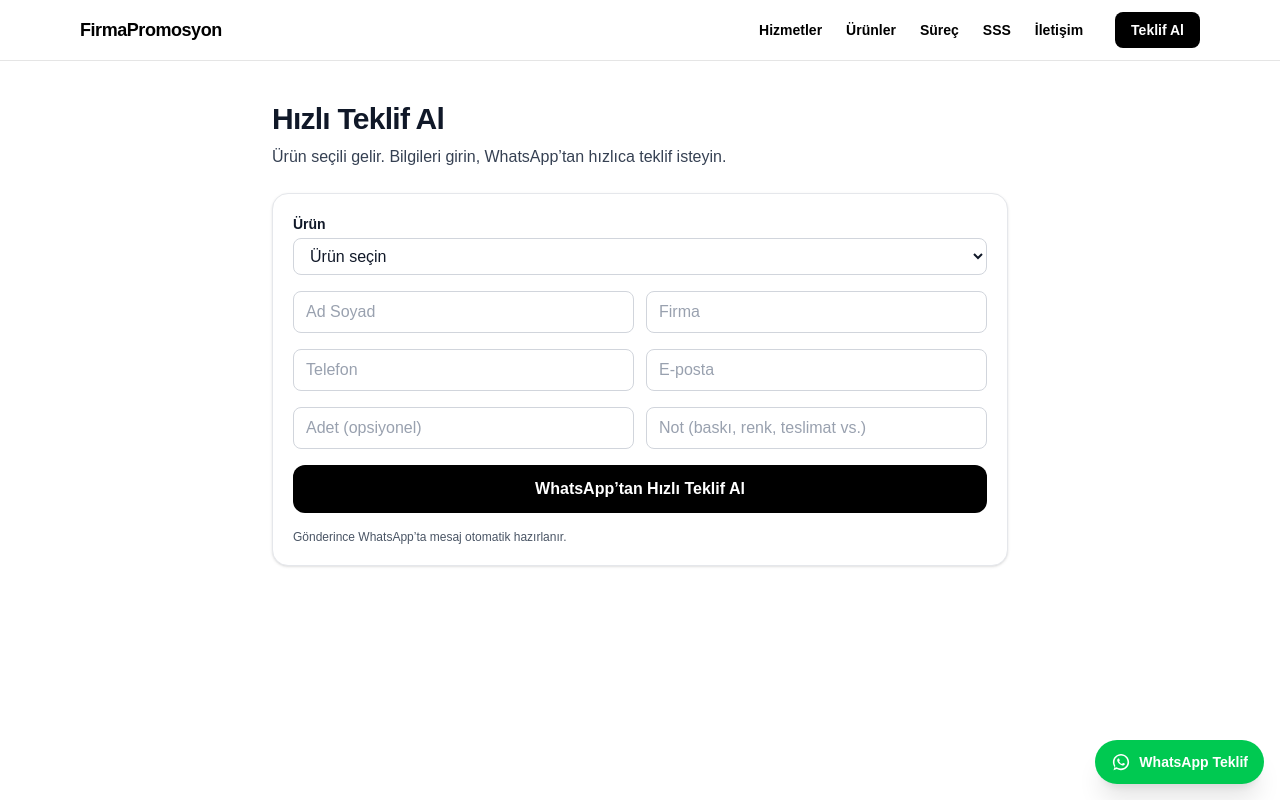
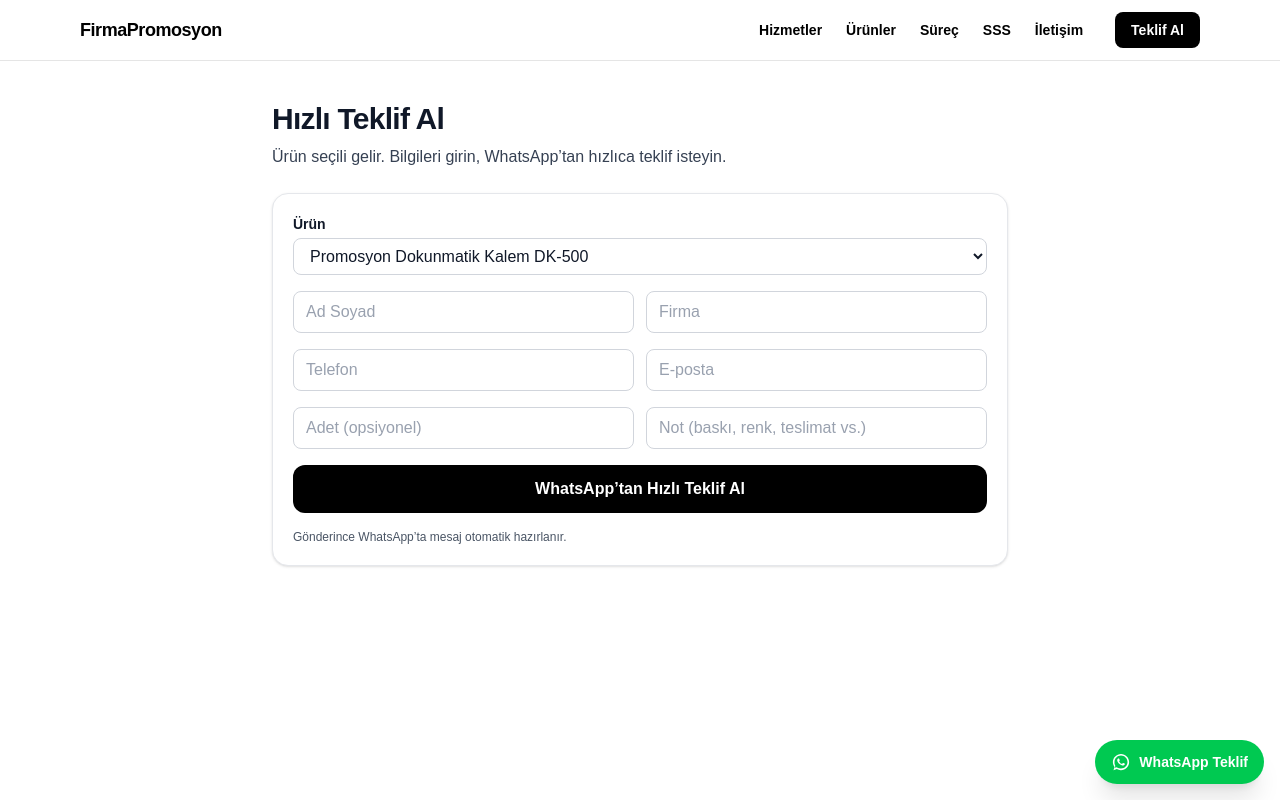
Before and after one commit to berkankocek1-dot/firmapromosyon, a Next.js app: page /teklif in a window 1280 px wide. Shown: the top 800 px of the page. Built offline with nearby package versions, Linux system fonts and the light colour scheme.

Commit message:
Fix auto product selection in offer form (urun + product query support)

```diff
--- a/app/teklif/OfferForm.tsx
+++ b/app/teklif/OfferForm.tsx
@@ -20,24 +20,38 @@
   const [qty, setQty] = useState("");
   const [note, setNote] = useState("");
 
-  // Query'den urun slug al
-  const urunFromQuery = (searchParams.get("urun") || "")
+  // ✅ Query'den ürün slug al (hem urun hem product destekle)
+  const urunFromQuery = (
+    searchParams.get("urun") ||
+    searchParams.get("product") ||
+    ""
+  )
     .toString()
     .trim()
     .toLowerCase();
 
+  // ✅ Query varsa otomatik seç
   useEffect(() => {
     if (!urunFromQuery) return;
     const exists = products.some((p) => p.slug === urunFromQuery);
     if (exists) setProductSlug(urunFromQuery);
   }, [urunFromQuery, products]);
 
+  // ✅ Query yoksa, ilk ürünü default seç (UX için)
+  useEffect(() => {
+    if (!urunFromQuery && !productSlug && products.length) {
+      setProductSlug(products[0].slug);
+    }
+  }, [urunFromQuery, productSlug, products]);
+
   const selectedProduct = useMemo(
     () => products.find((p) => p.slug === productSlug),
     [products, productSlug]
   );
 
-  const lockProduct = Boolean(urunFromQuery) && productSlug === urunFromQuery;
+  // ✅ Query ile geldiyse ürünü kilitle (değiştirilmesin)
+  const lockProduct =
+    Boolean(urunFromQuery) && productSlug === urunFromQuery;
 
   function handleSubmit(e: React.FormEvent) {
     e.preventDefault();
@@ -68,7 +82,9 @@
   return (
     <form onSubmit={handleSubmit} className="space-y-4 text-gray-900">
       <div>
-        <label className="block text-sm font-semibold text-gray-900">Ürün</label>
+        <label className="block text-sm font-semibold text-gray-900">
+          Ürün
+        </label>
 
         <select
           className={selectClass}
```
